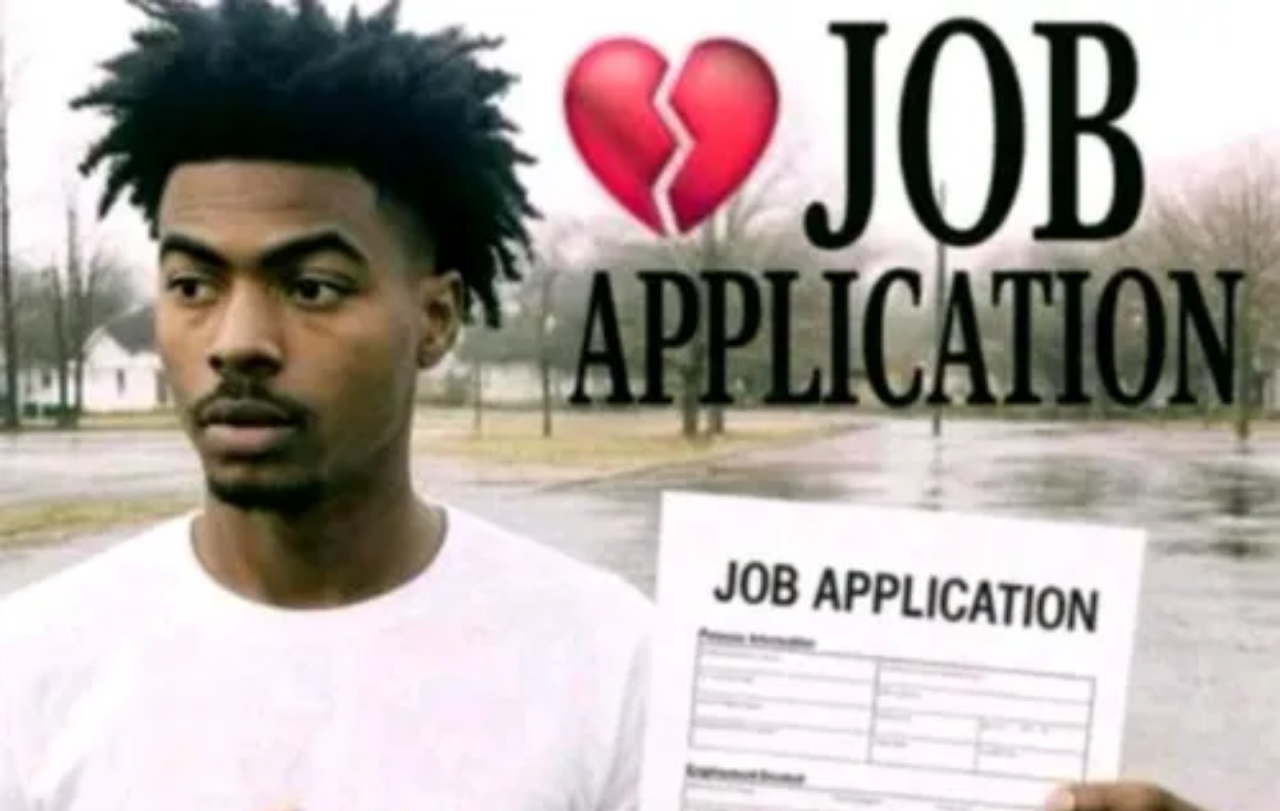
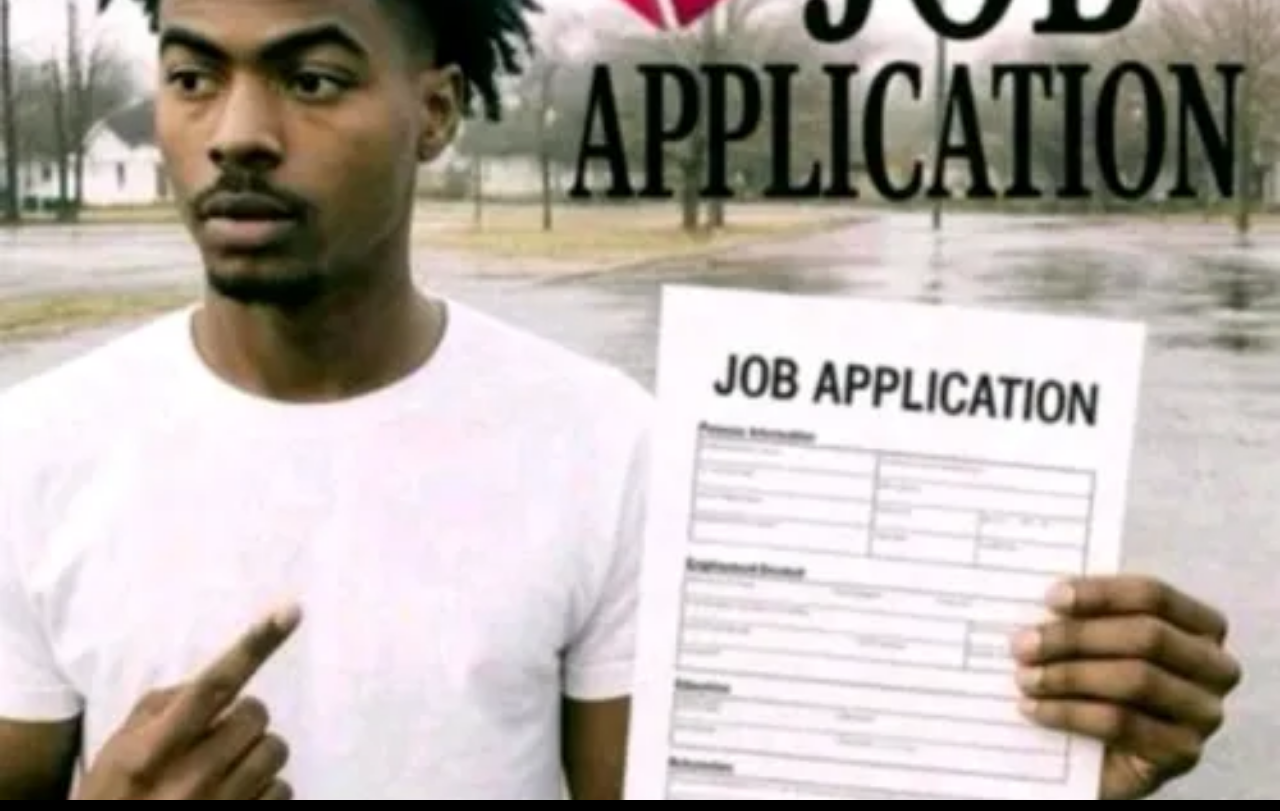
Before and after one commit to complyorudone/I, a plain HTML site: page index.html in a window 1280 px wide. Shown: the top 811 px of the page. Drawn offline with Linux system fonts and the light colour scheme.

Commit message:
Update index.html

```diff
--- a/index.html
+++ b/index.html
@@ -1,10 +1,21 @@
 <!DOCTYPE html>
 <html>
 <head>
+    <meta name="viewport" content="width=device-width, initial-scale=1.0, shrink-to-fit=no">
     <style>
-        * { margin: 0; padding: 0; }
-        body { background: black; }
-        img { width: 100%; height: 100%; object-fit: contain; }
+        * { margin: 0; padding: 0; box-sizing: border-box; }
+        body {
+            background: black;
+            height: 100vh;
+            width: 100vw;
+            overflow: hidden;
+        }
+        img {
+            width: 100%;
+            height: 100%;
+            object-fit: cover;
+            display: block;
+        }
     </style>
 </head>
 <body>
```
